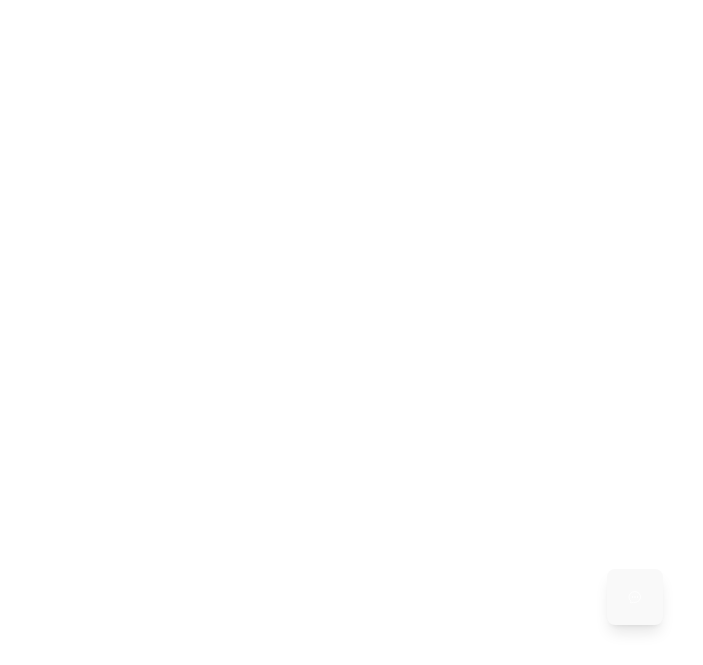
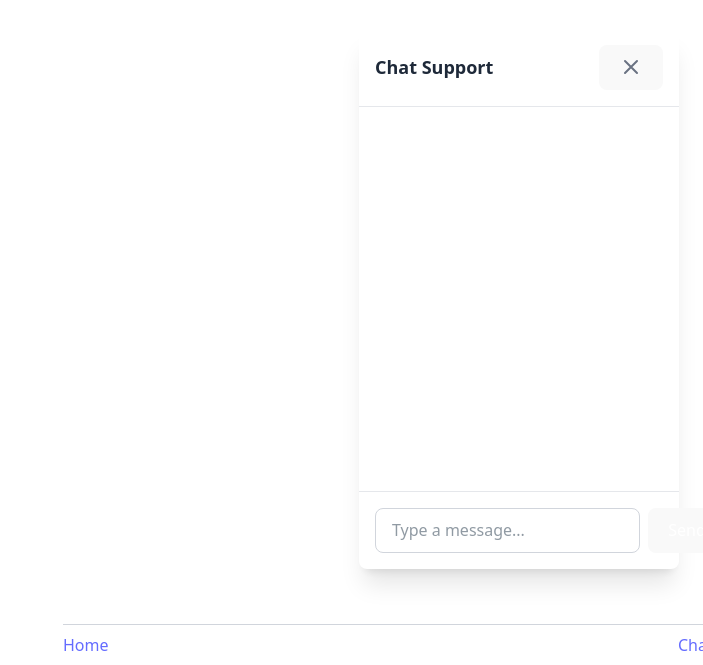
Before and after one commit to minlfk/Hackathon_25, a React (Vite) app in the folder hack25/: page /chat in a window 1280 px wide. Before the commit this address had no page. Shown: the part 135-800 px from the top of the page, without its empty margins (577-1280 px from the left). Built offline with nearby package versions, Linux system fonts and the light colour scheme.

Commit message:
updated chat screen

```diff
--- a/hack25/src/App.css
+++ b/hack25/src/App.css
@@ -1,4 +1,5 @@
 @import "tailwindcss";
+
 #root {
   max-width: 1280px;
   margin: 0 auto;
@@ -12,9 +13,11 @@
   will-change: filter;
   transition: filter 300ms;
 }
+
 .logo:hover {
   filter: drop-shadow(0 0 2em #646cffaa);
 }
+
 .logo.react:hover {
   filter: drop-shadow(0 0 2em #61dafbaa);
 }
@@ -23,6 +26,7 @@
   from {
     transform: rotate(0deg);
   }
+
   to {
     transform: rotate(360deg);
   }
--- a/hack25/src/App.jsx
+++ b/hack25/src/App.jsx
@@ -1,11 +1,9 @@
-import { useState } from 'react'
-import reactLogo from './assets/react.svg'
-import viteLogo from '/vite.svg'
-import { BrowserRouter as Router, Routes, Route, Navigate } from 'react-router-dom';
+import { BrowserRouter as Router, Routes, Route, Navigate, Link } from 'react-router-dom';
 import Login from './components/Login';
 import Signup from './components/Signup';
 import UserDashboard from './components/UserDashboard';
 import ChatButton from './components/ChatButton';
+import ChatPage from './pages/ChatPage';
 import FrontPage from './pages/FrontPage';
 import PageLayout from './components/PageLayout';
 import CubeDetail from './components/CubeDetail';
@@ -13,12 +11,13 @@ import CubeDetail from './components/CubeDetail';
 import './App.css'
 
 function App() {
-  const [showCubeDetail, setShowCubeDetail] = useState(false);
 
   return (
+    <>
       <Router>
         <Routes>
           <Route path="/" element={<UserDashboard />} />
+          <Route path="/chat" element={<ChatPage />} />
 
           {/* Technology + Resources specific routes */}
           <Route path="/tech-resources/a" element={<div>Technology + Resources: Option A</div>} />
@@ -35,10 +34,15 @@ function App() {
           <Route path="/right" element={<div>Right Face Content</div>} />
           <Route path="/top" element={<div>Top Face Content</div>} />
           <Route path="/bottom" element={<div>Bottom Face Content</div>} />
+          <Route path="/settings" element={<div>Settings Page</div>} />
         </Routes>
-      <ChatButton />
+        <div className="flex-1 text-center text-black no-underline fixed bottom-0 w-full flex justify-between bg-white border-t border-gray-300 py-2">
+          <Link to="/">Home</Link>
+          <Link to="/chat">Chat</Link>
+          <Link to="/settings">Settings</Link>
+        </div>
       </Router>
-
+    </>
   );
 }
 
--- /dev/null
+++ b/hack25/src/pages/ChatPage.jsx
@@ -0,0 +1,101 @@
+import { useState } from 'react';
+
+const ChatPage = () => {
+  const [messages, setMessages] = useState([]);
+  const [input, setInput] = useState("");
+
+  const sendMessage = async () => {
+    if (input.trim() === "") return;
+
+    const newMessage = { role: "user", content: input };
+    const updatedMessages = [...messages, newMessage];
+    setMessages(updatedMessages);
+    setInput("");
+
+    try {
+      const response = await fetch("/chat", {
+        method: "POST",
+        headers: {
+          "Content-Type": "application/json",
+        },
+        body: JSON.stringify({
+          persona: { usecase: "exam" },
+          chat_history: updatedMessages,
+        }),
+      });
+      const data = await response.json();
+      if (Array.isArray(data)) {
+        setMessages(data);
+      } else {
+        console.error("Unexpected response format:", data);
+      }
+    } catch (error) {
+      console.error("Error sending message:", error);
+    }
+  };
+
+  return (
+    <>
+      <div className="fixed bottom-24 right-6 w-80 bg-white rounded-lg shadow-xl z-50">
+        <div className="p-4 border-b border-gray-200 flex justify-between items-center">
+          <h3 className="text-lg font-semibold text-gray-800">Chat Support</h3>
+          <button
+
+            className="text-gray-500 hover:text-gray-700"
+          >
+            <svg
+              xmlns="http://www.w3.org/2000/svg"
+              className="h-6 w-6"
+              fill="none"
+              viewBox="0 0 24 24"
+              stroke="currentColor"
+            >
+              <path
+                strokeLinecap="round"
+                strokeLinejoin="round"
+                strokeWidth={2}
+                d="M6 18L18 6M6 6l12 12"
+              />
+            </svg>
+          </button>
+        </div>
+        <div className="h-96 p-4 overflow-y-auto">
+          <div className="space-y-4">
+            {messages.map((msg, index) => (
+              <div
+                key={index}
+                className={`flex ${msg.role === "user" ? "justify-end" : "justify-start"}`}
+              >
+                <div
+                  className={`${msg.role === "user" ? "bg-blue-100" : "bg-gray-100"
+                    } rounded-lg px-4 py-2 max-w-[80%]`}
+                >
+                  <p className="text-gray-800">{msg.content}</p>
+                </div>
+              </div>
+            ))}
+          </div>
+        </div>
+        <div className="p-4 border-t border-gray-200">
+          <div className="flex space-x-2">
+            <input
+              type="text"
+              placeholder="Type a message..."
+              value={input}
+              onChange={(e) => setInput(e.target.value)}
+              className="flex-1 px-4 py-2 border border-gray-300 rounded-lg focus:ring-2 focus:ring-blue-600 focus:border-transparent"
+            />
+            <button
+              onClick={sendMessage}
+              className="px-4 py-2 bg-blue-600 text-white rounded-lg hover:bg-blue-700 transition-colors"
+            >
+              Send
+            </button>
+          </div>
+        </div>
+      </div>
+    </>
+  );
+};
+
+export default ChatPage;
```
Lines whose indentation alone changed are shown as unchanged.
